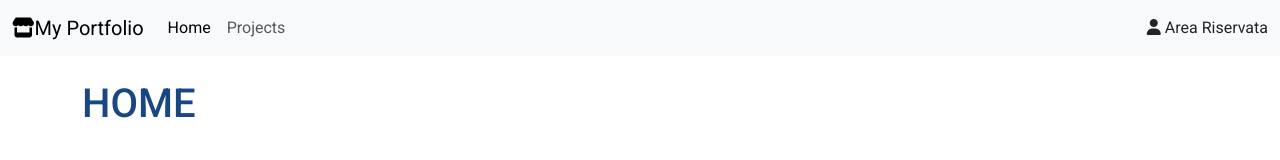
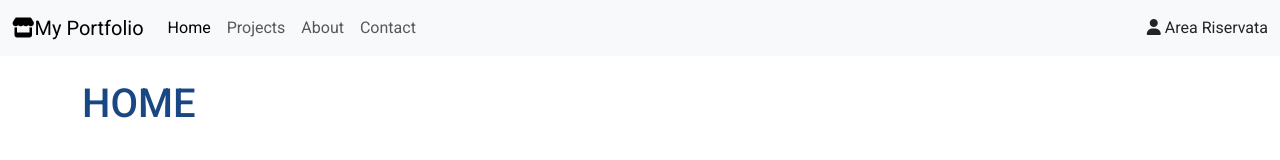
Before and after one commit to danielbosa/10-06-2024, a Vue app: page / in a window 1280 px wide. Shown: the top 160 px of the page. Built offline with nearby package versions, Linux system fonts and the light colour scheme; no server answers.

Commit message:
Added components

```diff
--- a/src/components/HeaderComponent.vue
+++ b/src/components/HeaderComponent.vue
@@ -45,6 +45,14 @@
                 {
                     label: 'Projects',
                     routeName: 'projects'
+                },
+                {
+                    label: 'About',
+                    routeName: 'about'
+                },
+                {
+                    label: 'Contact',
+                    routeName: 'contact'
                 }
             ],
             show: false,
--- /dev/null
+++ b/src/pages/AboutComponent.vue
@@ -0,0 +1,15 @@
+<template>
+    <div>
+        ABOUT US - tbd
+    </div>
+</template>
+
+<script>
+    export default {
+        name: 'AboutComponent',
+    }
+</script>
+
+<style lang="scss" scoped>
+
+</style>
--- /dev/null
+++ b/src/pages/ContactComponent.vue
@@ -0,0 +1,16 @@
+<template>
+    <div>
+        CONTACT - tbd
+    </div>
+</template>
+
+<script>
+    export default {
+        name: 'ContactComponent',
+
+    }
+</script>
+
+<style lang="scss" scoped>
+
+</style>
--- a/src/router.js
+++ b/src/router.js
@@ -3,6 +3,8 @@ import AppHome from './pages/AppHome.vue';
 import ProjectList from './pages/ProjectList.vue';
 import ProjectComponent from './pages/ProjectComponent.vue';
 import NotFound from './pages/NotFound.vue';
+import AboutComponent from './pages/AboutComponent.vue';
+import ContactComponent from './pages/ContactComponent.vue';
 
 const router = createRouter({
     history: createWebHistory(),
@@ -23,6 +25,16 @@ const router = createRouter({
             component: ProjectComponent,
         },
         {
+            path: "/about",
+            name: "about",
+            component: AboutComponent,
+        },
+        {
+            path: "/contact",
+            name: "contact",
+            component: ContactComponent,
+        },
+        {
             //fallback route --> qualunque cosa non abbia matchato con path di rotte precedenti, allora matcha qui e rimanda alla not found
             path: "/:pathMatch(.*)*",
             name: "not-found",
```
